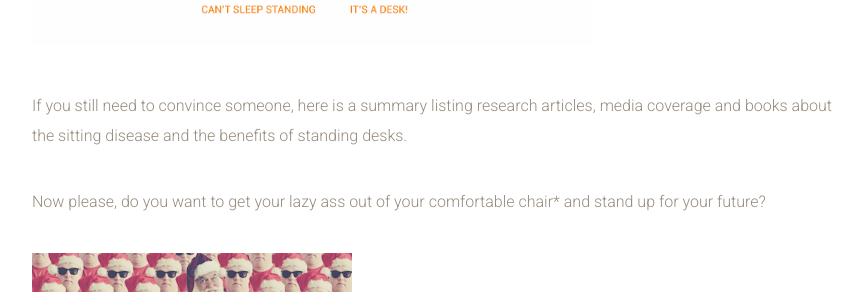
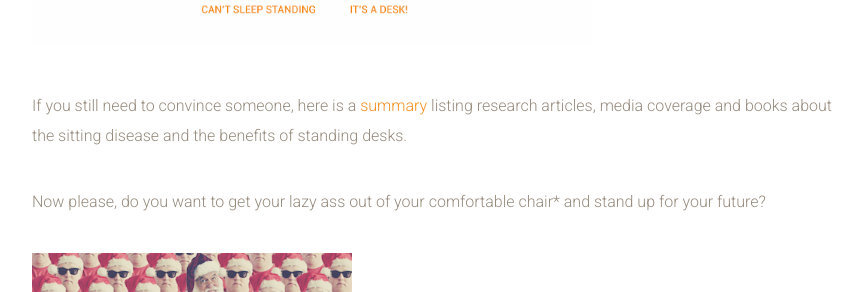
Before and after one commit to samuelrieder/jaswig.github.io, a Jekyll site: the page built from _posts/2016-02-23-why-should-i-use-a-standing-desk.markdown, in a window 1280 px wide and 900 px high, scrolled down 2226 px. Shown: the part 164-456 px from the top of the window, without its empty margins (38-901 px from the left). Built offline with Jekyll 4.4.1, drawn with Linux system fonts in a browser that asks for light colours; nearby versions of some CDN libraries; part of the change alters nothing that is shown.

```diff
--- a/_posts/2016-02-23-why-should-i-use-a-standing-desk.markdown
+++ b/_posts/2016-02-23-why-should-i-use-a-standing-desk.markdown
@@ -47,7 +47,7 @@ It's simply **hard to fall asleep** when standing up – we’re no giraffes…
 
 ![Benefits of a JASWIG StandUp Desk](/images/blog/why-jaswig-infographic.jpg){:.medium}
 
-If you still need to convince someone, here is a summary listing research articles, media coverage and books about the sitting disease and the benefits of standing desks.
+If you still need to convince someone, here is a [summary](https://github.com/jaswig/jaswig.github.io/blob/master/_posts/Research_summary.pdf) listing research articles, media coverage and books about the sitting disease and the benefits of standing desks.
 
 Now please, do you want to get your lazy ass out of your comfortable chair* and stand up for your future?
 
```
